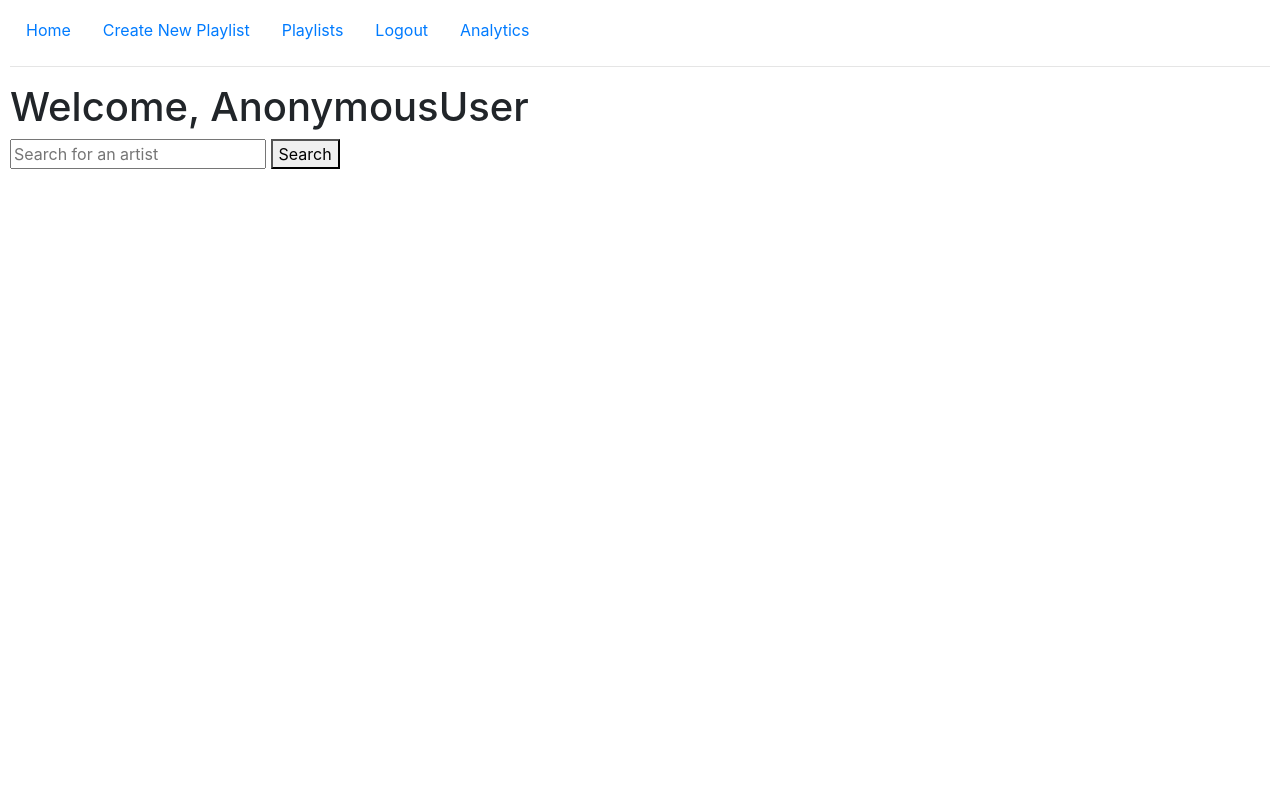
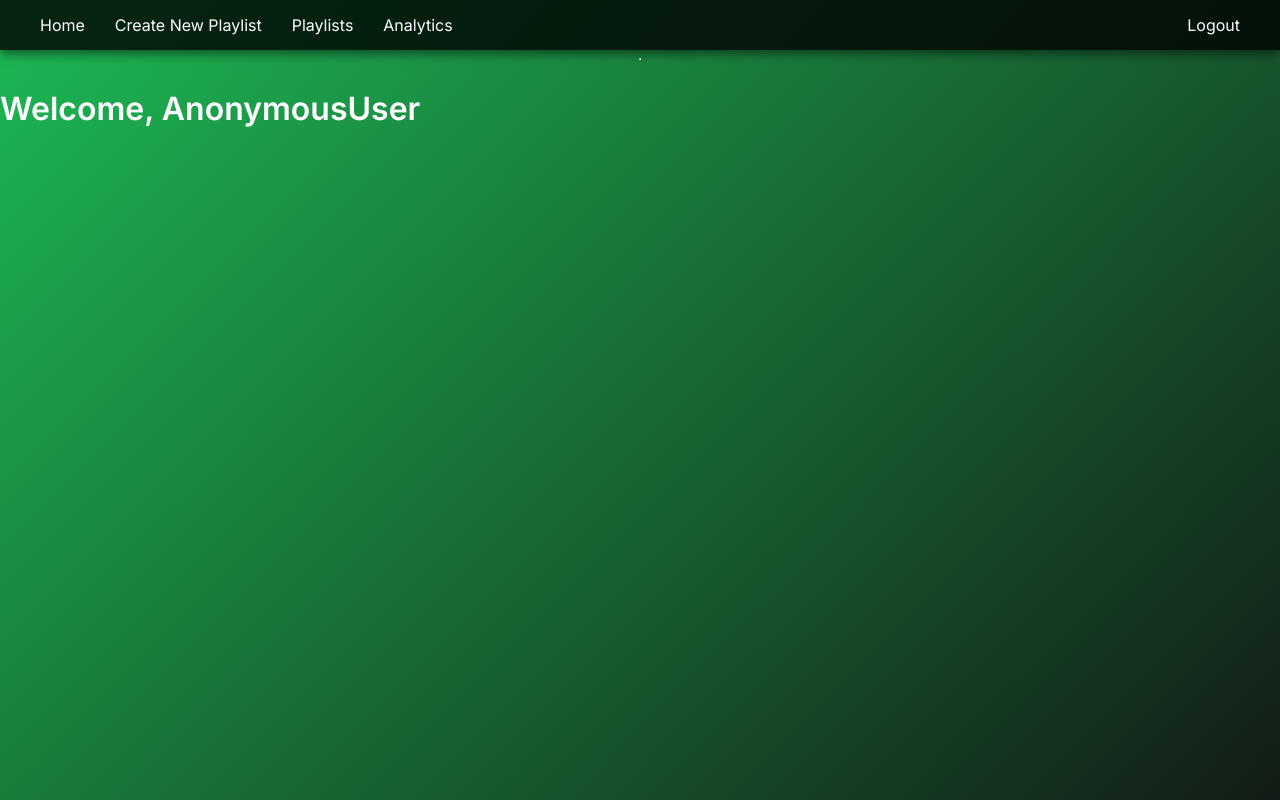
Before and after one commit to williamjones0471/TuneTrack, a Django app: template musicapp/templates/musicapp/home.html in a window 1280 px wide. Run offline with Django 5.2, Linux system fonts and the light colour scheme; the template is opened without the code that fills it, so the values that code supplies are empty; some libraries are stand-ins or nearby versions.

Commit message:
Update styling for home page

```diff
--- a/musicapp/templates/musicapp/home.html
+++ b/musicapp/templates/musicapp/home.html
@@ -1,32 +1,84 @@
-{% extends 'base_generic.html' %}
-
 <!DOCTYPE html>
 <html lang="en">
   <head>
     <meta charset="UTF-8">
     <meta name="viewport" content="width=device-width, initial-scale=1.0">
     <title>Document</title>
+    <link href="https://fonts.googleapis.com/css2?family=Inter:wght@300;400;600&display=swap" rel="stylesheet">
+
+    <style>
+        body {
+                margin: 0;
+                padding: 0;
+                font-family: 'Inter', sans-serif;
+                background: linear-gradient(135deg, #1db954, #121212);
+                color: white;
+                min-height: 100vh;
+                display: flex;
+                flex-direction: column;
+                background-size: 110%
+            }
+
+            /* Navigation Bar */
+            .navbar {
+                display: flex;
+                justify-content: space-between;
+                align-items: center;
+                padding: 15px 40px;
+                background: rgba(0, 0, 0, 0.8);
+                box-shadow: 0px 4px 10px rgba(0, 0, 0, 0.5);
+            }
+
+            /* Navigation Links Container */
+            .navbar nav {
+                display: flex;
+                justify-content: flex-end;
+                gap: 30px;
+            }
+
+            .navbar a {
+                color: white;
+                text-decoration: none;
+                font-size: 1rem;
+                font-weight: 500;
+                transition: color 0.3s ease;
+            }
+
+            .navbar .logout {
+                display: flex;
+                justify-content: end;
+            }
+
+            .navbar a:hover {
+                color: #1db954;
+            }
+
+            .navbar .logo {
+                font-size: 1.5rem;
+                font-weight: 700;
+            }
+    </style>
   </head>
-  <body style="background-color: black; color: white;">
+  <body>
     {% block content %}
+    <div class="navbar">
+        <nav>
+            <a href="{% url 'home' %}">Home</a>
+            <a href="{% url 'create_playlist' %}">Create New Playlist</a>
+            <a href="{% url 'select_playlist' %}">Playlists</a>
+            <a href="{% url 'analytics' %}">Analytics</a>
+        </nav>
+
+            <a class="logout" href="{% url 'logout' %}">Logout</a>
+
+    </div>
+
+    <hr>
+
         <h1>Welcome, {{ user }}</h1>
-      <form method="post">
-        {% csrf_token %}
-        <input type="text" name="artist" placeholder="Search for an artist">
-        <button type="submit">Search</button>
-      </form>
 
         {% if message %}
             <p>{{ message }}</p>
-      {% endif %}
-
-      {% if artists %}
-        <h2>Artists:</h2>
-        <ul>
-          {% for artist in artists %}
-            <li>{{ artist.name }}</li>
-          {% endfor %}
-        </ul>
         {% endif %}
 
         {% if song_info %}
```
Lines whose indentation alone changed are shown as unchanged.
